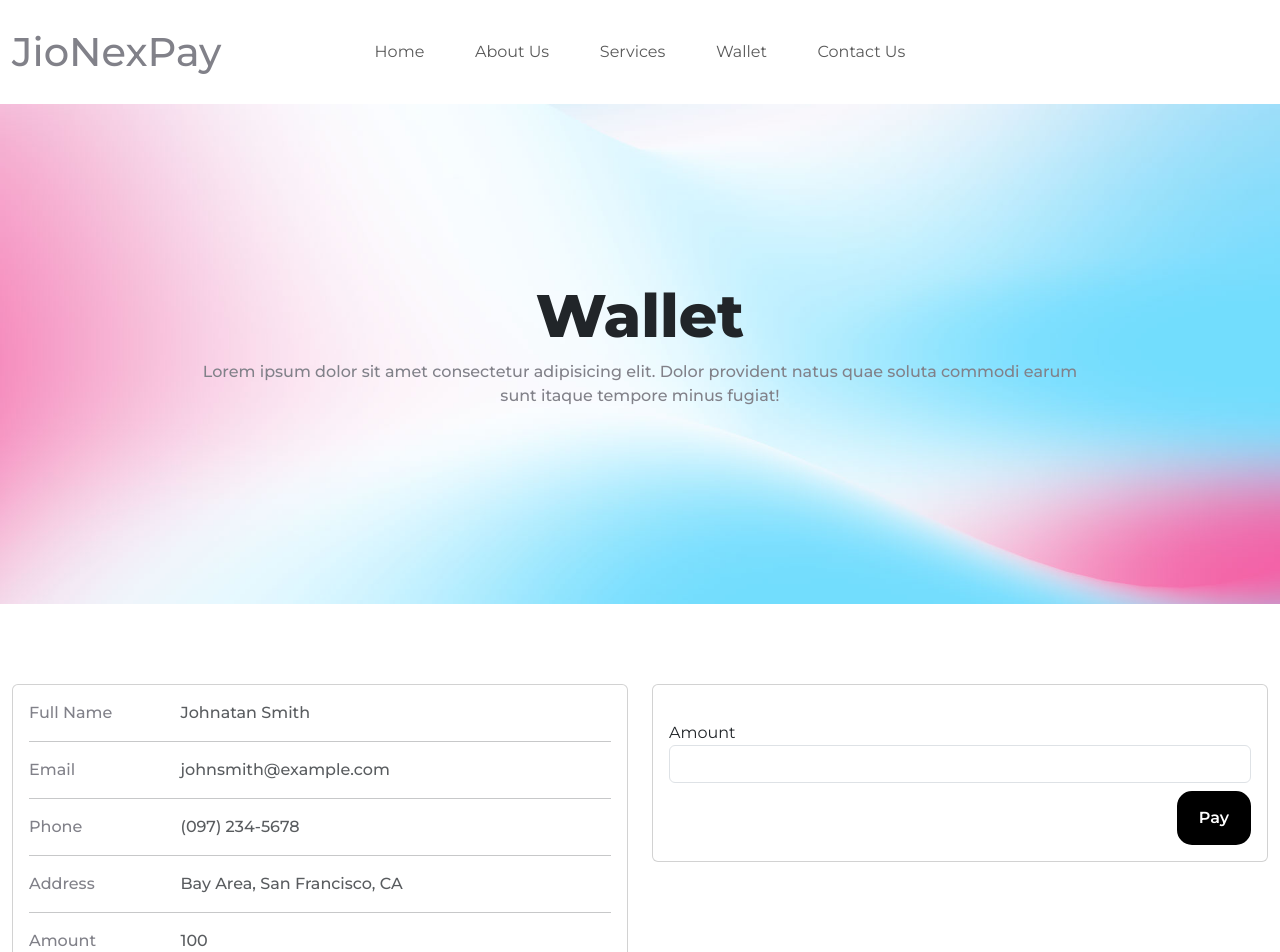
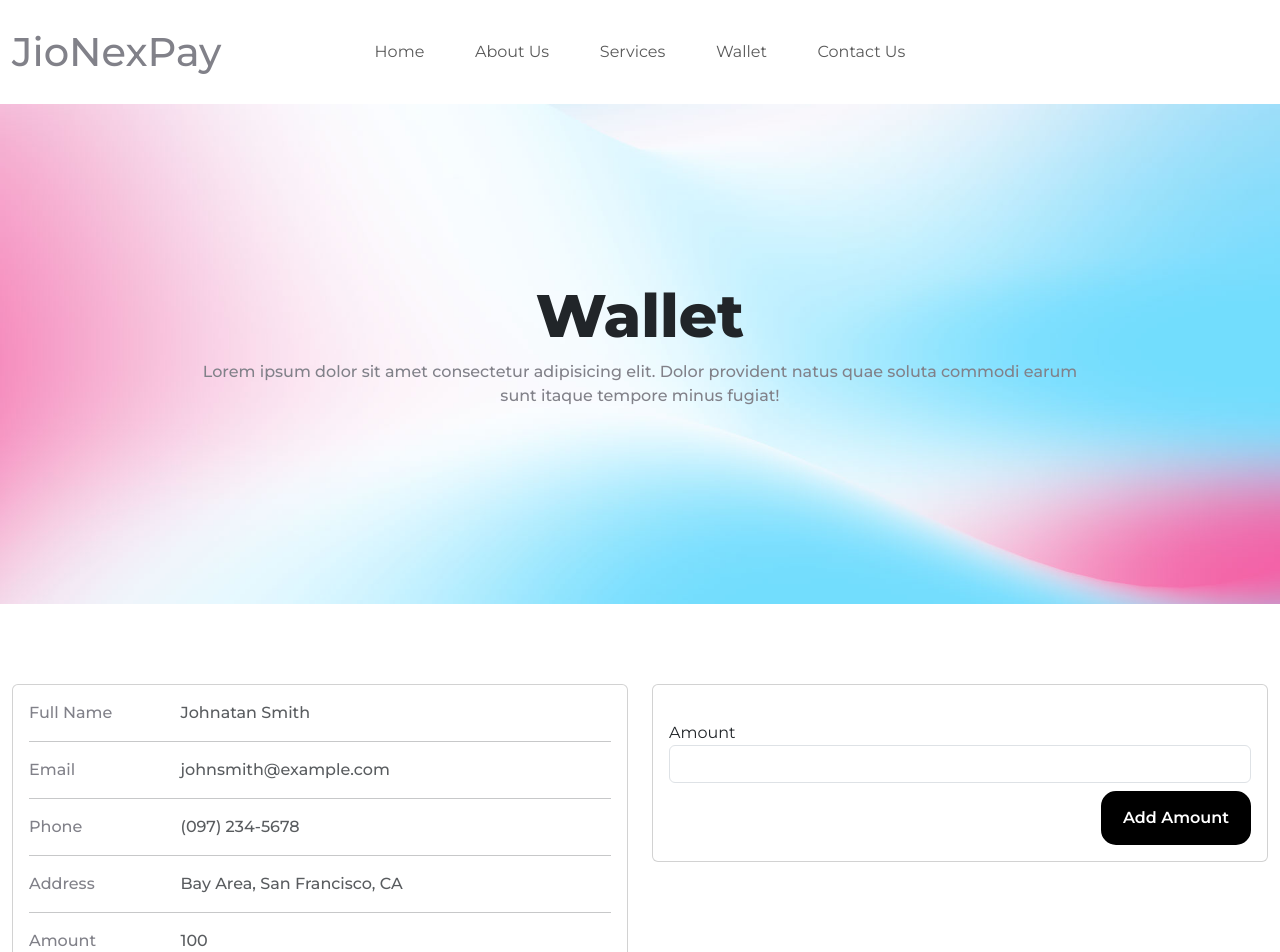
Before and after one commit to Javed90/jionexpay, a Next.js app: page /wallet in a window 1280 px wide. Shown: the top 952 px of the page. Built offline with nearby package versions, Linux system fonts and the light colour scheme.

Commit message:
add amount

```diff
--- a/src/pages/wallet/index.tsx
+++ b/src/pages/wallet/index.tsx
@@ -199,7 +199,7 @@ export default function About() {
                     </div>
                     <div className="form-group mt-2 text-end">
                       <button type="submit" className="btn btn-primary ">
-                        Pay
+                        Add Amount
                       </button>
                     </div>
                   </form>
```
